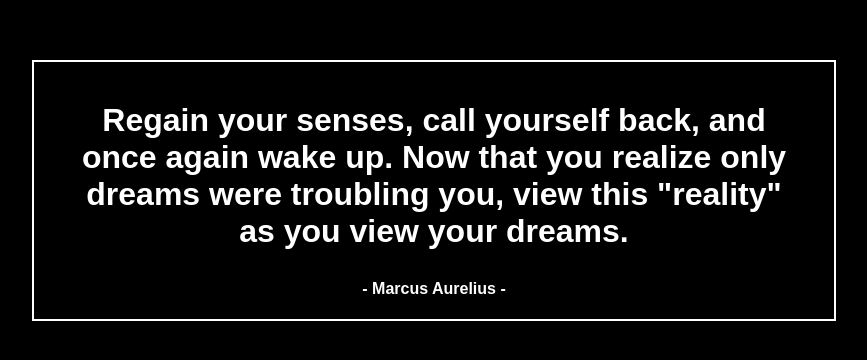
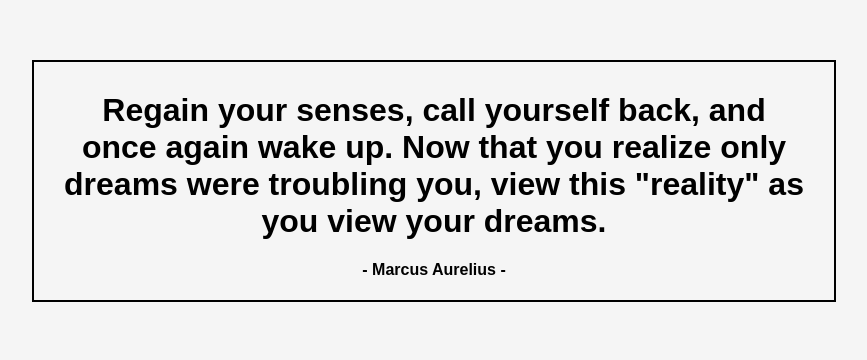
Before and after one commit to robertstipp/recite, a React (Create React App) app: page / in a window 1280 px wide. Shown: the part 138-498 px from the top of the page, without its empty margins (206-1073 px from the left). Built offline with nearby package versions, Linux system fonts and the light colour scheme.

Commit message:
Added fav icon

```diff
--- a/public/index.html
+++ b/public/index.html
@@ -24,7 +24,7 @@
       work correctly both with client-side routing and a non-root public URL.
       Learn how to configure a non-root public URL by running `npm run build`.
     -->
-    <title>React App</title>
+    <title>Reciting</title>
   </head>
   <body>
     <noscript>You need to enable JavaScript to run this app.</noscript>
--- a/src/index.css
+++ b/src/index.css
@@ -1,5 +1,5 @@
 * {
-  background-color: black;
+  background-color: whitesmoke;
 }
 
 @import url("https://fonts.googleapis.com/css2?family=Montserrat&display=swap");
@@ -19,10 +19,10 @@
 .quote {
   margin: 15%;
   width: 800px;
-  color: white;
-  border: 2px solid white;
+  color: black;
+  border: 2px solid black;
 }
 
 h1 {
-  margin: 40px 40px 30px 40px;
+  margin: 30px 30px 20px 30px;
 }
```
Also changed, not shown: 1 other file (tests, documents, lock files or other folders).
